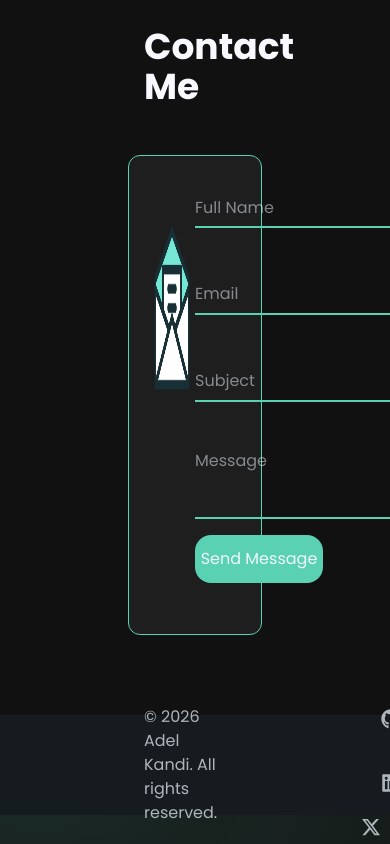
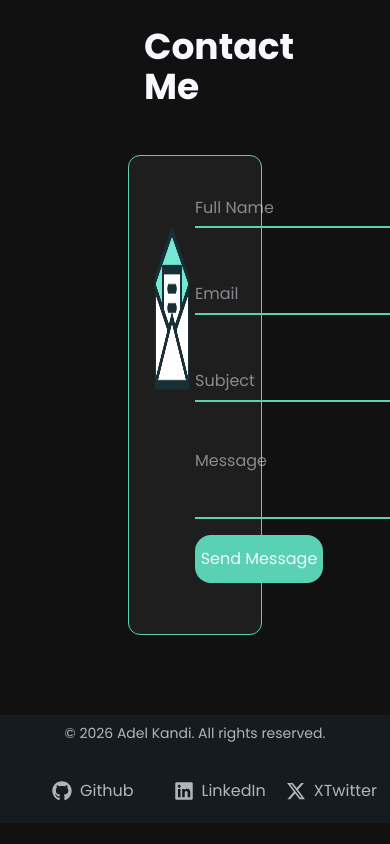
Before and after one commit to adelkandi/adelkandi-portfolio, a React (Vite) app in the folder adelkandi-portfolio/: page / in a window 390 px wide. Shown: the part 4209-5053 px from the top of the page. After the commit the page ends 5032 px from the top, so only its background shows below. Built offline with nearby package versions, Linux system fonts and the light colour scheme; a web font is replaced by a local one.

Commit message:
fix: update Footer component layout and styling for improved responsiveness and readability

```diff
--- a/adelkandi-portfolio/src/components/Footer.tsx
+++ b/adelkandi-portfolio/src/components/Footer.tsx
@@ -3,9 +3,9 @@ import { FaGithub, FaLinkedin, FaXTwitter } from 'react-icons/fa6'
 export default function Footer(){
     return(
         <>
-            <footer className="w-full bg-[#5ad1] bg-blur-xl z-50  mx-auto px-4 sm:px-6 lg:px-8 flex items-center justify-between h-25">
-                <p className="opacity-70 px-[8rem]">© {new Date().getFullYear()} Adel Kandi. All rights reserved.</p>
-                <div className="max-w-7xl mx-auto px-4 sm:px-6 lg:px-8">
+            <footer className="w-full bg-[#5ad1] bg-blur-xl z-50  mx-auto  px-4 sm:px-6 lg:px-40 flex flex-col items-center text-center gap-3 sm:flex-row sm:justify-between sm:text-left gap-4 lg:h-24">
+                <p className="opacity-70 mt-2 sm:mt-0 text-sm sm:text-base">© {new Date().getFullYear()} Adel Kandi. All rights reserved.</p>
+                <div className="max-w-7xl mx-auto px-4 sm:px-5 lg:px-8 flex items-center justify-center sm:justify-between">
                     <a href="https://github.com/adelkandi" target="_blank" className="opacity-70 m-5 inline-flex items-center gap-2 hover:opacity-100"><FaGithub size={20} /> Github</a>
                     <a href="https://www.linkedin.com/in/adel-kandi-416bb925b/" target="_blank" className="opacity-70 m-5 inline-flex items-center gap-2 hover:opacity-100"><FaLinkedin size={20} /> LinkedIn</a>
                     <a href="https://x.com/adel_kandi" target="_blank" className="opacity-70 inline-flex items-center gap-2 hover:opacity-100"><FaXTwitter size={20} /> XTwitter</a>
```
